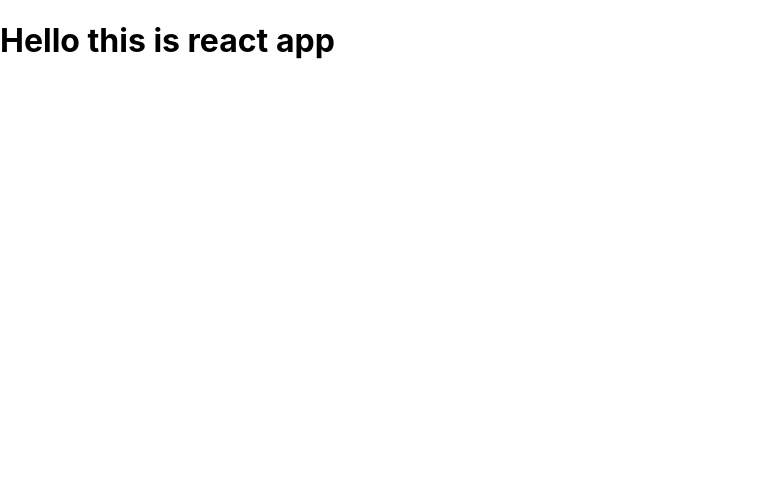
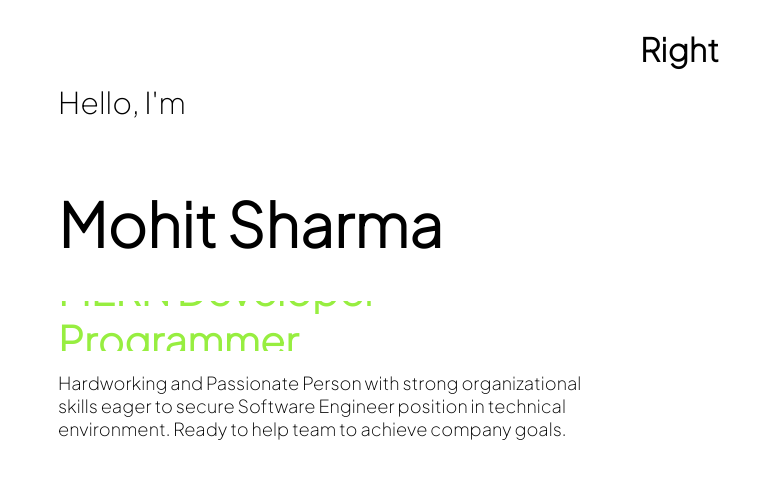
Before and after one commit to Mohit269/My-Portfolio, a React (Create React App) app: page / in a window 1280 px wide. Shown: the top 478 px of the page, without its empty margins (0-780 px from the left). Built offline with nearby package versions, Linux system fonts and the light colour scheme.

Commit message:
commit Message

```diff
--- a/public/index.html
+++ b/public/index.html
@@ -15,19 +15,20 @@
       user's mobile device or desktop. See https://developers.google.com/web/fundamentals/web-app-manifest/
     -->
     <link rel="manifest" href="%PUBLIC_URL%/manifest.json" />
-    <!--
-      Notice the use of %PUBLIC_URL% in the tags above.
-      It will be replaced with the URL of the `public` folder during the build.
-      Only files inside the `public` folder can be referenced from the HTML.
-
-      Unlike "/favicon.ico" or "favicon.ico", "%PUBLIC_URL%/favicon.ico" will
-      work correctly both with client-side routing and a non-root public URL.
-      Learn how to configure a non-root public URL by running `npm run build`.
-    -->
     <title>React App</title>
+    <link rel="preconnect" href="https://fonts.googleapis.com" />
+    <link rel="preconnect" href="https://fonts.gstatic.com" crossorigin />
+    <link
+      href="https://fonts.googleapis.com/css2?family=Plus+Jakarta+Sans:wght@200&display=swap"
+      rel="stylesheet"
+    />
+    <style>
+      body {
+        font-family: "Plus Jakarta Sans", sans-serif;
+      }
+    </style>
   </head>
   <body>
-    <noscript>You need to enable JavaScript to run this app.</noscript>
     <div id="root"></div>
     <!--
       This HTML file is a template.
--- a/src/App.tsx
+++ b/src/App.tsx
@@ -1,9 +1,10 @@
 import React from "react";
+import Introduction from "./components/Introduction";
 
 function App() {
   return (
-    <div className="App">
-      <h1>Hello this is react app</h1>
+    <div>
+      <Introduction />
     </div>
   );
 }
--- /dev/null
+++ b/src/Styles/intro-style.css
@@ -0,0 +1,53 @@
+.intro {
+  display: flex;
+}
+.intro-left {
+  flex: 1;
+  display: flex;
+  justify-content: center;
+  align-items: center;
+}
+.intro-right {
+  flex: 1;
+}
+.intro-left-wrapper {
+  padding: 50px;
+  display: flex;
+  flex-direction: column;
+  justify-content: space-between;
+}
+.intro-intro {
+  font-size: 30px;
+  font-weight: 300;
+}
+.intro-name {
+  font-size: 60px;
+}
+.intro-title {
+  height: 50px;
+  overflow: hidden;
+}
+.intro-title-item {
+  height: 50px;
+  font-size: 40px;
+  font-weight: bold;
+  align-items: center;
+  display: flex;
+}
+.intro-title-wrapper {
+  height: 100%;
+  animation: move 3s ease-in-out infinite alternate-reverse;
+  color: rgb(151, 238, 64);
+}
+@keyframes move {
+  50% {
+    transform: translateY(-50px);
+  }
+  100% {
+    transform: translateY(-100px);
+  }
+}
+.intro-desc {
+  padding-top: 20px;
+  font-size: large;
+}
--- /dev/null
+++ b/src/components/Introduction.tsx
@@ -0,0 +1,35 @@
+import React from "react";
+import "../Styles/intro-style.css";
+export default function Introduction() {
+  return (
+    <div className="intro">
+      <div className="intro-left">
+        <div className="intro-left-wrapper">
+          <h2 className="intro-intro">Hello, I'm</h2>
+          <h1 className="intro-name">Mohit Sharma</h1>
+          <div className="intro-title">
+            <div className="intro-title-wrapper">
+              <div className="intro-title-item">
+                <p>Software Engineer</p>
+              </div>
+              <div className="intro-title-item">
+                <p>MERN Developer</p>
+              </div>
+              <div className="intro-title-item">
+                <p>Programmer</p>
+              </div>
+            </div>
+          </div>
+          <div className="intro-desc">
+            Hardworking and Passionate Person with strong organizational skills
+            eager to secure Software Engineer position in technical environment.
+            Ready to help team to achieve company goals.
+          </div>
+        </div>
+      </div>
+      <div className="intro-right">
+        <h1>Right</h1>
+      </div>
+    </div>
+  );
+}
--- a/src/index.css
+++ /dev/null
@@ -1,13 +0,0 @@
-body {
-  margin: 0;
-  font-family: -apple-system, BlinkMacSystemFont, 'Segoe UI', 'Roboto', 'Oxygen',
-    'Ubuntu', 'Cantarell', 'Fira Sans', 'Droid Sans', 'Helvetica Neue',
-    sans-serif;
-  -webkit-font-smoothing: antialiased;
-  -moz-osx-font-smoothing: grayscale;
-}
-
-code {
-  font-family: source-code-pro, Menlo, Monaco, Consolas, 'Courier New',
-    monospace;
-}
--- a/src/index.tsx
+++ b/src/index.tsx
@@ -1,6 +1,5 @@
 import React from "react";
 import ReactDOM from "react-dom/client";
-import "./index.css";
 import App from "./App";
 
 const root = ReactDOM.createRoot(
```
Also changed, not shown: src/Styles/navbar-style.css (added, +9 -0 lines).
